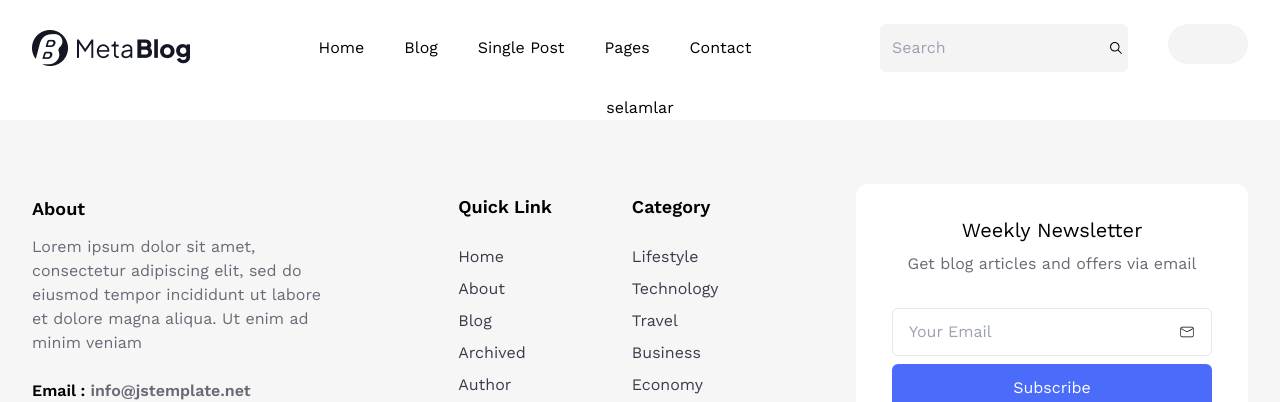
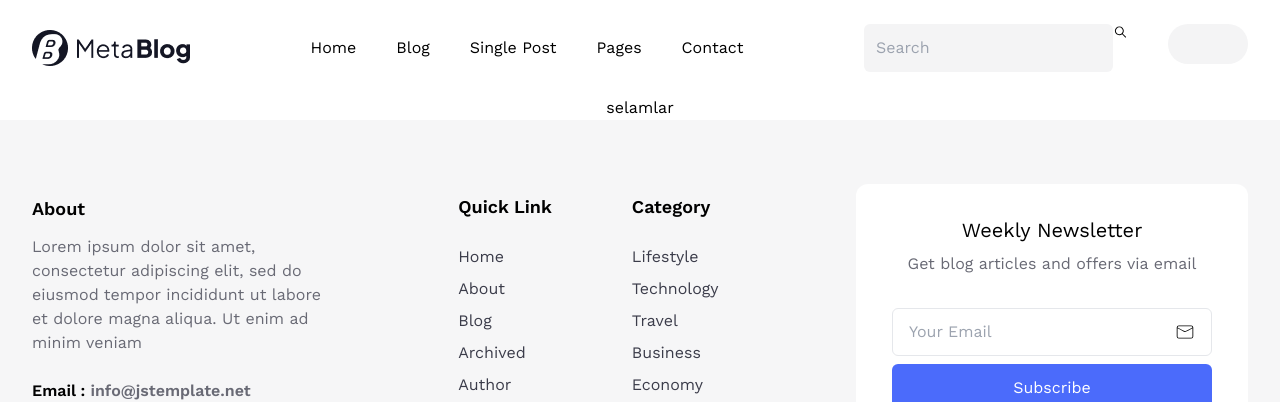
Before and after one commit to isinnur/intern-case, a Next.js app: page / in a window 1280 px wide. Shown: the top 402 px of the page. Built offline with nearby package versions, Linux system fonts and the light colour scheme; a web font is replaced by a local one.

Commit message:
style: change icon size

```diff
--- a/app/components/Footer.tsx
+++ b/app/components/Footer.tsx
@@ -57,7 +57,7 @@ const Footer = () => {
               placeholder="Your Email"
               className="outline-none"
             />
-            <CiMail className="" />
+            <CiMail className="text-xl" />
           </div>
           <button className="w-[320px] h-12 bg-[#4B6BFB] text-white rounded-md">
             Subscribe
--- a/app/components/Navbar.tsx
+++ b/app/components/Navbar.tsx
@@ -25,13 +25,13 @@ const Navbar = () => {
 
       {/* arama / theme */}
       <div className=" flex gap-10 w-300">
-        <div className="relative flex">
+        <div className="flex">
           <input
             type="text"
             className="bg-lightButton p-3 pr-6 rounded-md w-full outline-none"
             placeholder="Search"
           />
-          <IoIosSearch className="absolute right-1 top-1/3 text-lightText" />
+          <IoIosSearch className="text-lightText" />
         </div>
         <div className="w-20 h-10 bg-lightButton rounded-full"></div>
       </div>
```
